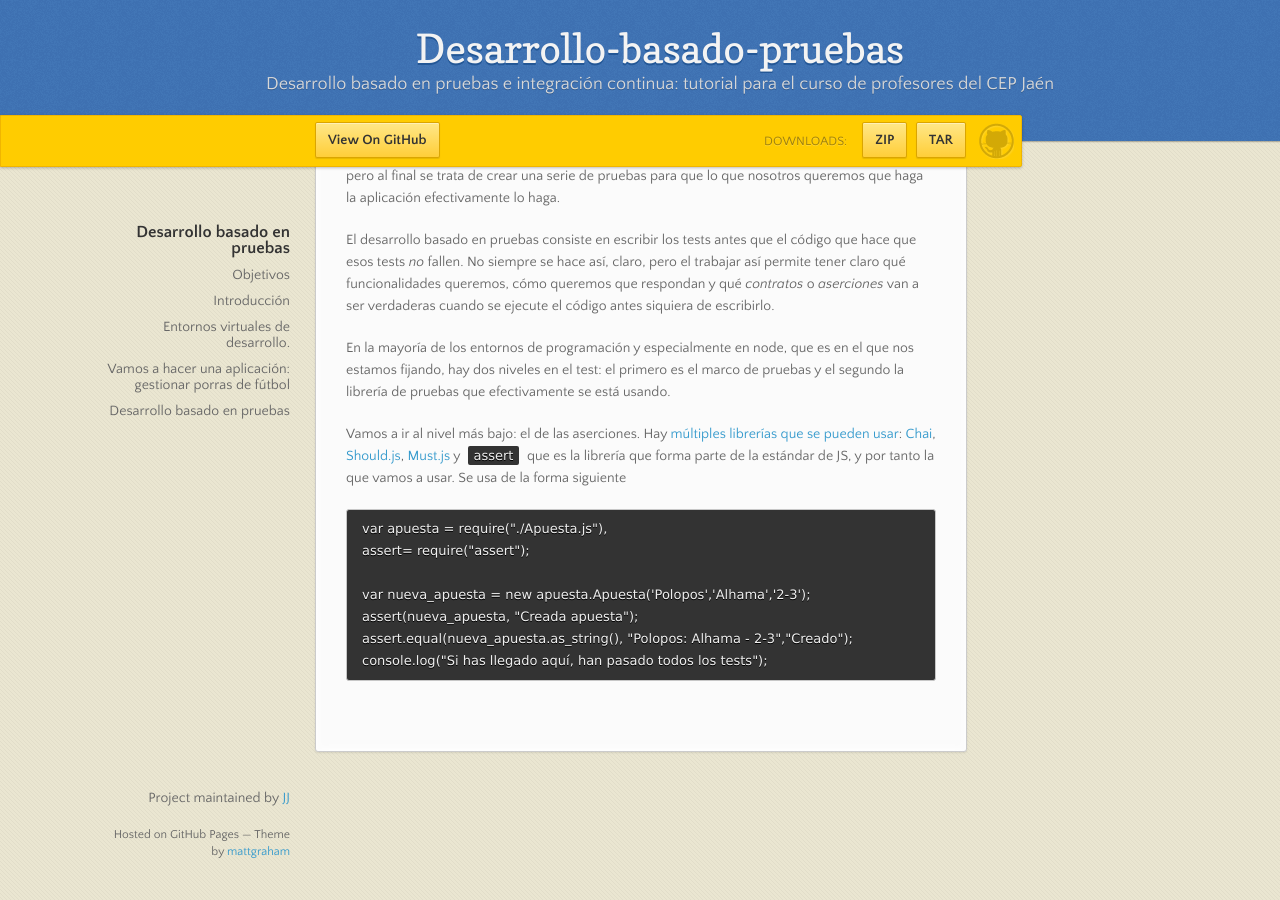
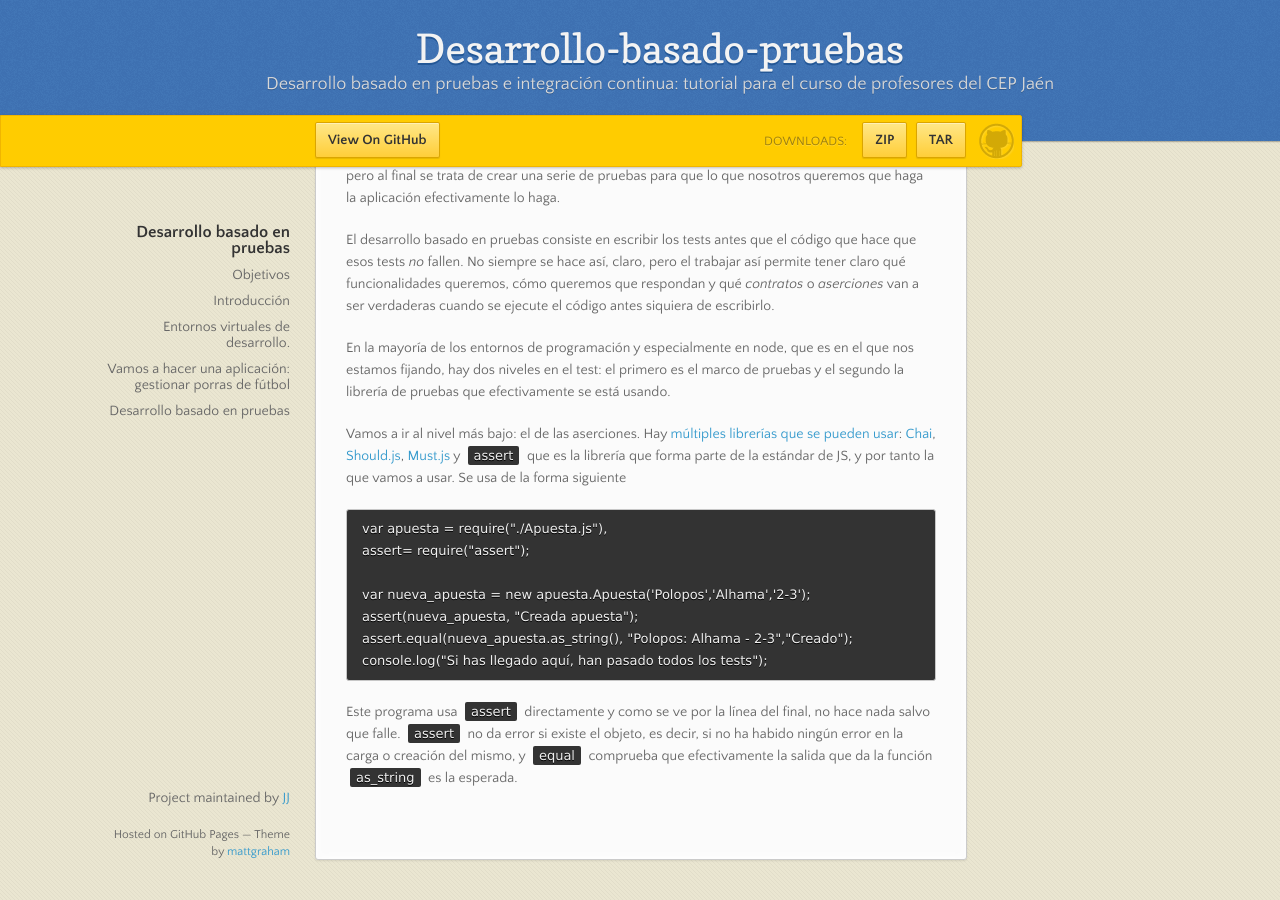
Before and after one commit to JJ/desarrollo-basado-pruebas, a Jekyll site: the page built from index.md, in a window 1280 px wide and 900 px high, scrolled down 6025 px. Built offline with Jekyll 4.4.1, drawn with Linux system fonts in a browser that asks for light colours; nearby versions of some CDN libraries.

Commit message:
Sync gh-pages with master

```diff
--- a/index.md
+++ b/index.md
@@ -363,3 +363,9 @@ usa de la forma siguiente
 	assert(nueva_apuesta, "Creada apuesta");
 	assert.equal(nueva_apuesta.as_string(), "Polopos: Alhama - 2-3","Creado");
 	console.log("Si has llegado aquí, han pasado todos los tests");
+
+Este programa usa `assert` directamente y como se ve por la línea del
+final, no hace nada salvo que falle. `assert` no da error si existe el
+objeto, es decir, si no ha habido ningún error en la carga o creación
+del mismo, y `equal` comprueba que efectivamente la salida que da la
+función `as_string` es la esperada.
```
Also changed, not shown: README.md.
